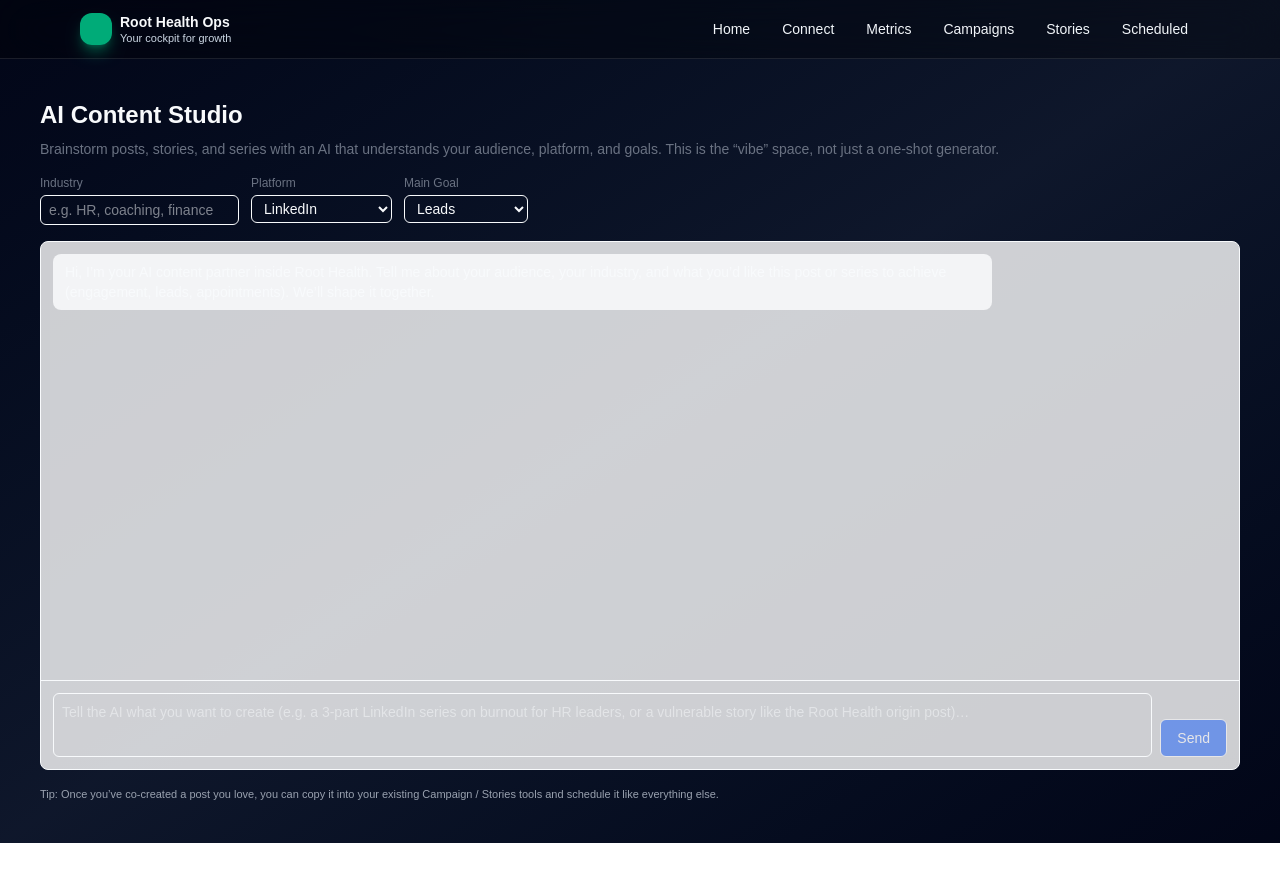
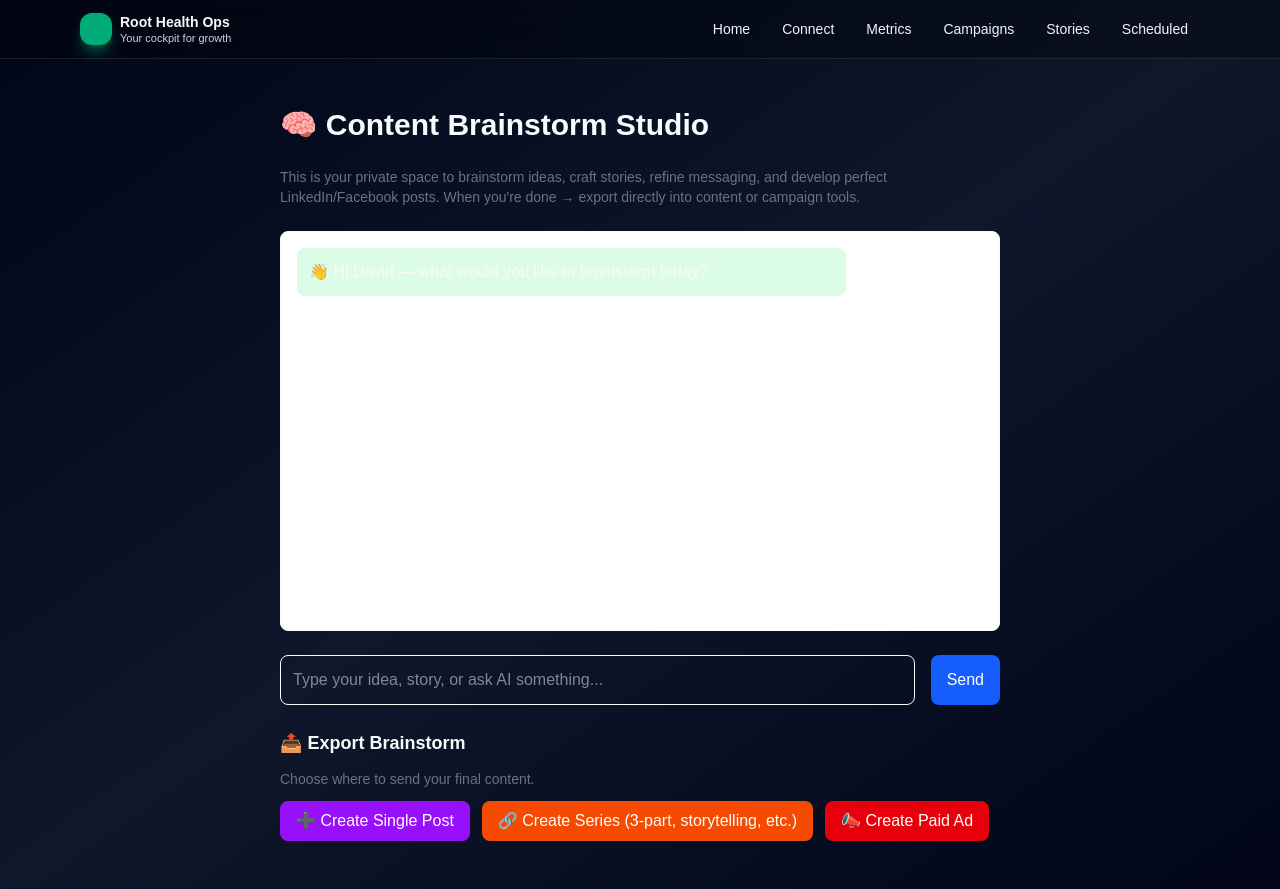
Before and after one commit to Hypnohippy/root-health-ops-dashboard1, a Next.js app: page /dashboard/brainstorm in a window 1280 px wide. Before the commit the page ends 843 px from the top, so only its background shows below. Built offline with nearby package versions, Linux system fonts and the light colour scheme.

Commit message:
Update page.tsx

```diff
--- a/app/dashboard/brainstorm/page.tsx
+++ b/app/dashboard/brainstorm/page.tsx
@@ -1,186 +1,133 @@
-// app/dashboard/brainstorm/page.tsx
-
 "use client";
 
-import React, { useState } from "react";
+import { useState } from "react";
+import Link from "next/link";
 
-type Role = "user" | "assistant";
-
-type ChatMessage = {
-  role: Role;
-  content: string;
-};
-
-const BrainstormPage: React.FC = () => {
-  const [messages, setMessages] = useState<ChatMessage[]>([
-    {
-      role: "assistant",
-      content:
-        "Hi, I’m your AI content partner inside Root Health. Tell me about your audience, your industry, and what you’d like this post or series to achieve (engagement, leads, appointments). We’ll shape it together.",
-    },
+export default function BrainstormPage() {
+  const [messages, setMessages] = useState([
+    { role: "assistant", text: "👋 Hi David — what would you like to brainstorm today?" }
   ]);
   const [input, setInput] = useState("");
-  const [industry, setIndustry] = useState("");
-  const [platform, setPlatform] = useState("LinkedIn");
-  const [goal, setGoal] = useState("leads");
-  const [isSending, setIsSending] = useState(false);
+  const [loading, setLoading] = useState(false);
 
-  const handleSend = async () => {
-    if (!input.trim() || isSending) return;
+  async function sendMessage() {
+    if (!input.trim()) return;
 
-    const newMessages = [
-      ...messages,
-      { role: "user" as Role, content: input.trim() },
-    ];
-    setMessages(newMessages);
+    const userMessage = { role: "user", text: input };
+    setMessages((m) => [...m, userMessage]);
     setInput("");
-    setIsSending(true);
+    setLoading(true);
 
     try {
-      const res = await fetch("/api/ai/brainstorm", {
+      // This calls your existing /api/ai/reply endpoint
+      const res = await fetch("/api/ai/reply", {
         method: "POST",
         headers: { "Content-Type": "application/json" },
-        body: JSON.stringify({
-          messages: newMessages,
-          industry: industry || undefined,
-          platform: platform || undefined,
-          goal: goal || undefined,
-        }),
+        body: JSON.stringify({ message: userMessage.text })
       });
 
-      if (!res.ok) {
-        throw new Error("Request failed");
-      }
+      const data = await res.json();
 
-      const data = await res.json();
-      const reply = data.reply?.content || "Sorry, I couldn’t generate a reply.";
+      const aiMessage = {
+        role: "assistant",
+        text: data.reply || "Something went wrong — no reply received."
+      };
 
-      setMessages((prev) => [
-        ...prev,
-        { role: "assistant", content: reply as string },
+      setMessages((m) => [...m, aiMessage]);
+    } catch (err) {
+      setMessages((m) => [
+        ...m,
+        { role: "assistant", text: "❌ Error connecting to AI." }
       ]);
-    } catch (err) {
-      console.error(err);
-      setMessages((prev) => [
-        ...prev,
-        {
-          role: "assistant",
-          content:
-            "Something went wrong talking to the AI. Please try again in a moment.",
-        },
-      ]);
-    } finally {
-      setIsSending(false);
     }
-  };
 
-  const handleKeyDown = (e: React.KeyboardEvent<HTMLTextAreaElement>) => {
-    if (e.key === "Enter" && !e.shiftKey) {
-      e.preventDefault();
-      handleSend();
-    }
-  };
+    setLoading(false);
+  }
+
+  // Helper: Convert all messages into a single block of text
+  const compiledOutput = messages
+    .filter((m) => m.role === "assistant" || m.role === "user")
+    .map((m) => (m.role === "user" ? `🟦 YOU: ${m.text}` : `🟩 AI: ${m.text}`))
+    .join("\n\n");
+
+  // Helper to redirect user to prefilled editors
+  async function pushTo(type: "single" | "series" | "ad") {
+    localStorage.setItem("brainstorm_output", compiledOutput);
+    if (type === "single") window.location.href = "/dashboard/content/new";
+    if (type === "series") window.location.href = "/dashboard/campaigns/new";
+    if (type === "ad") window.location.href = "/dashboard/campaigns/new";
+  }
 
   return (
-    <div className="flex flex-col h-[calc(100vh-4rem)] p-4 gap-4">
-      <header className="space-y-2">
-        <h1 className="text-2xl font-bold">AI Content Studio</h1>
-        <p className="text-sm text-gray-500">
-          Brainstorm posts, stories, and series with an AI that understands
-          your audience, platform, and goals. This is the “vibe” space, not just
-          a one-shot generator.
-        </p>
-      </header>
+    <div className="p-6 max-w-3xl mx-auto space-y-6">
+      <h1 className="text-3xl font-bold">🧠 Content Brainstorm Studio</h1>
+      <p className="text-sm text-gray-500">
+        This is your private space to brainstorm ideas, craft stories, refine messaging,
+        and develop perfect LinkedIn/Facebook posts. When you're done → export directly
+        into content or campaign tools.
+      </p>
 
-      {/* Context controls */}
-      <div className="flex flex-wrap gap-3 text-sm">
-        <div className="flex flex-col">
-          <label className="mb-1 text-xs text-gray-500">Industry</label>
-          <input
-            className="border rounded-md px-2 py-1 text-sm min-w-[180px]"
-            placeholder="e.g. HR, coaching, finance"
-            value={industry}
-            onChange={(e) => setIndustry(e.target.value)}
-          />
-        </div>
-
-        <div className="flex flex-col">
-          <label className="mb-1 text-xs text-gray-500">Platform</label>
-          <select
-            className="border rounded-md px-2 py-1 text-sm"
-            value={platform}
-            onChange={(e) => setPlatform(e.target.value)}
+      {/* Chat Window */}
+      <div className="border rounded-lg p-4 h-[400px] overflow-y-auto bg-white space-y-4">
+        {messages.map((msg, idx) => (
+          <div
+            key={idx}
+            className={`p-3 rounded-lg max-w-[80%] ${
+              msg.role === "assistant"
+                ? "bg-green-100 ml-0"
+                : "bg-blue-100 ml-auto"
+            }`}
           >
-            <option>LinkedIn</option>
-            <option>Facebook</option>
-            <option>Instagram</option>
-            <option>Email newsletter</option>
-            <option>Blog</option>
-          </select>
-        </div>
-
-        <div className="flex flex-col">
-          <label className="mb-1 text-xs text-gray-500">Main Goal</label>
-          <select
-            className="border rounded-md px-2 py-1 text-sm"
-            value={goal}
-            onChange={(e) => setGoal(e.target.value)}
-          >
-            <option value="engagement">Engagement</option>
-            <option value="leads">Leads</option>
-            <option value="appointments">Appointments</option>
-            <option value="awareness">Awareness</option>
-          </select>
-        </div>
+            {msg.text}
+          </div>
+        ))}
       </div>
 
-      {/* Chat area */}
-      <div className="flex-1 border rounded-lg bg-white/80 overflow-hidden flex flex-col">
-        <div className="flex-1 overflow-y-auto p-3 space-y-3">
-          {messages.map((m, idx) => (
-            <div
-              key={idx}
-              className={`max-w-[80%] rounded-lg px-3 py-2 text-sm whitespace-pre-wrap ${
-                m.role === "assistant"
-                  ? "bg-gray-100 self-start"
-                  : "bg-blue-100 self-end"
-              }`}
-            >
-              {m.content}
-            </div>
-          ))}
-          {isSending && (
-            <div className="text-xs text-gray-400 px-1">
-              Thinking of ideas…
-            </div>
-          )}
-        </div>
+      {/* Input Bar */}
+      <div className="flex gap-4">
+        <input
+          value={input}
+          onChange={(e) => setInput(e.target.value)}
+          placeholder="Type your idea, story, or ask AI something..."
+          className="flex-1 border rounded-lg p-3"
+        />
+        <button
+          onClick={sendMessage}
+          disabled={loading}
+          className="px-4 py-2 bg-blue-600 text-white rounded-lg"
+        >
+          {loading ? "Thinking…" : "Send"}
+        </button>
+      </div>
 
-        {/* Input area */}
-        <div className="border-t p-3 flex gap-2 items-end">
-          <textarea
-            className="flex-1 border rounded-md px-2 py-2 text-sm resize-none h-16"
-            placeholder="Tell the AI what you want to create (e.g. a 3-part LinkedIn series on burnout for HR leaders, or a vulnerable story like the Root Health origin post)…"
-            value={input}
-            onChange={(e) => setInput(e.target.value)}
-            onKeyDown={handleKeyDown}
-          />
+      {/* Export Buttons */}
+      <div className="space-y-3">
+        <h2 className="font-semibold text-lg">📤 Export Brainstorm</h2>
+        <p className="text-gray-500 text-sm">Choose where to send your final content.</p>
+
+        <div className="flex gap-3">
           <button
-            onClick={handleSend}
-            disabled={isSending || !input.trim()}
-            className="px-4 py-2 rounded-md text-sm font-medium border bg-blue-600 text-white disabled:opacity-50 disabled:cursor-not-allowed"
+            onClick={() => pushTo("single")}
+            className="px-4 py-2 bg-purple-600 text-white rounded-lg"
           >
-            {isSending ? "Sending…" : "Send"}
+            ➕ Create Single Post
+          </button>
+
+          <button
+            onClick={() => pushTo("series")}
+            className="px-4 py-2 bg-orange-600 text-white rounded-lg"
+          >
+            🔗 Create Series (3-part, storytelling, etc.)
+          </button>
+
+          <button
+            onClick={() => pushTo("ad")}
+            className="px-4 py-2 bg-red-600 text-white rounded-lg"
+          >
+            📣 Create Paid Ad
           </button>
         </div>
       </div>
-
-      <p className="text-[11px] text-gray-400">
-        Tip: Once you’ve co-created a post you love, you can copy it into your
-        existing Campaign / Stories tools and schedule it like everything else.
-      </p>
     </div>
   );
-};
-
-export default BrainstormPage;
+}
```
